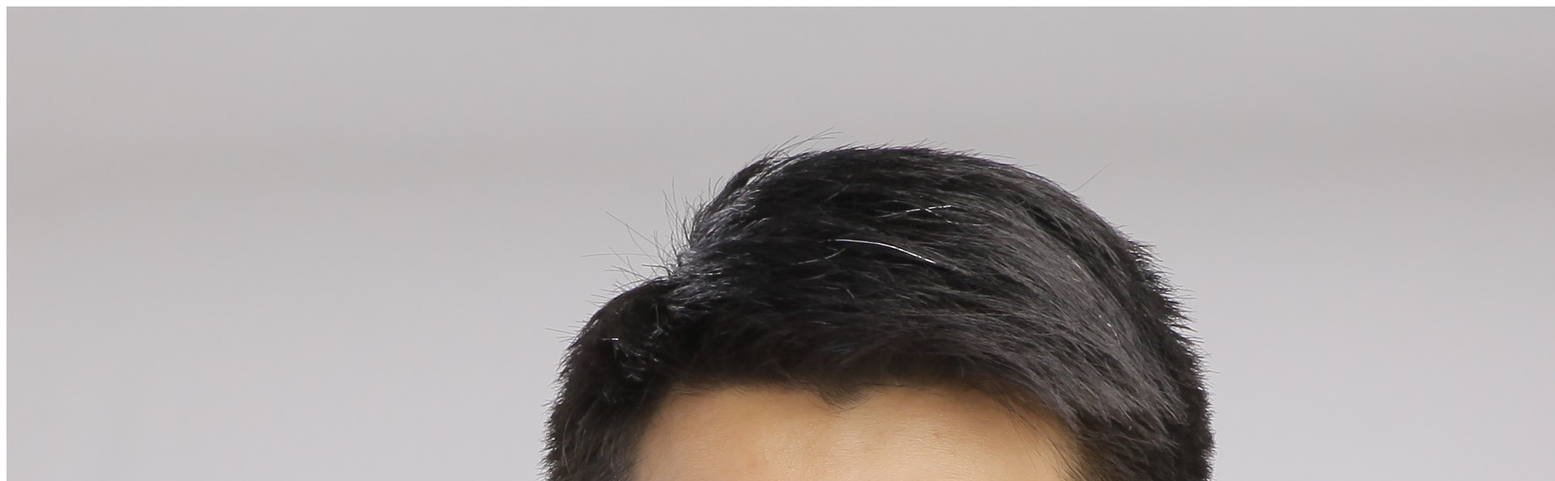
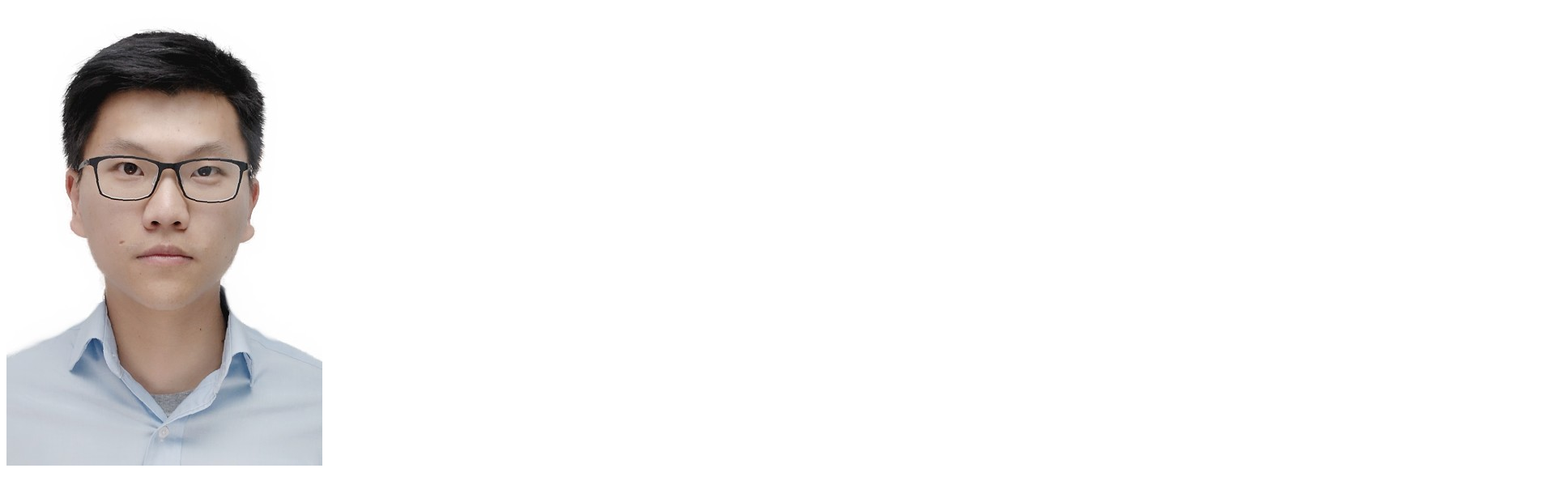
Before and after one commit to tlc0027/tlc0027.github.io, a plain HTML site: page index.html in a window 1280 px wide. Shown: the top 594 px of the page at 81% size, 1920 px wide, since content can reach past the window. Drawn offline with Linux system fonts and the light colour scheme.

Commit message:
update photo version

```diff
--- a/index.html
+++ b/index.html
@@ -5,7 +5,7 @@
     <title>My Website</title>
   </head>
   <body>
-    <img src="TL.jpg" alt="wow">
+    <img src="201606.jpg" alt="wow">
     <h1>Hi! Welcome to my website!</h1>
   </body>
 </html>
```
Also changed, not shown: 201606.jpg (added).
